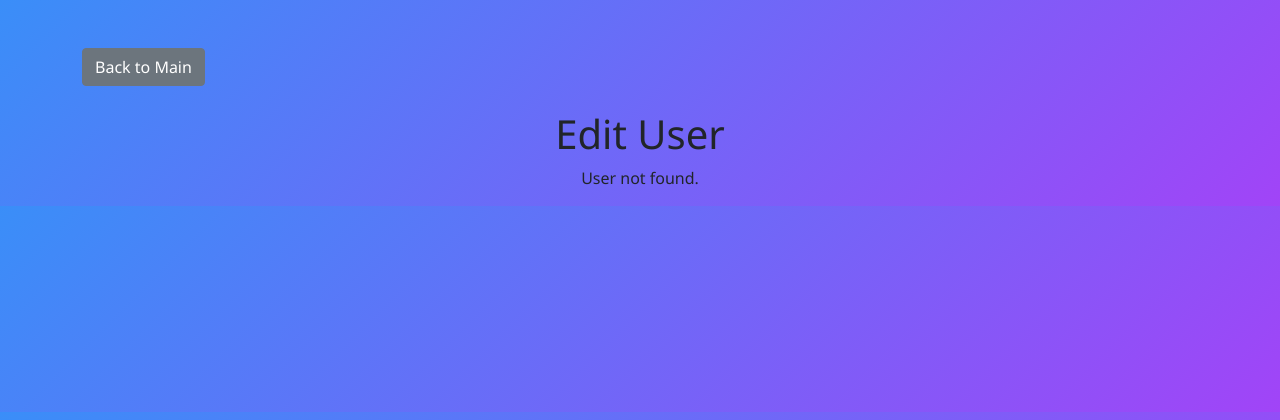
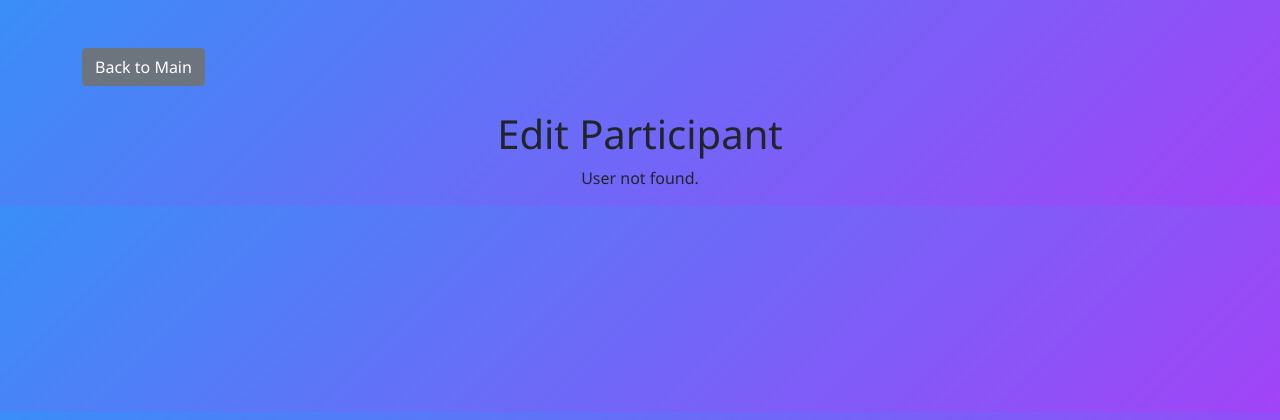
Before and after one commit to Molham-arch/Loterij, a PHP site: page /participants/edit_user.php in a window 1280 px wide. Shown: the top 420 px of the page. Run offline with PHP 8.4, Linux system fonts and the light colour scheme; data that the repository does not hold is empty.

Commit message:
Update edit_user.php

```diff
--- a/Loterij/participants/edit_user.php
+++ b/Loterij/participants/edit_user.php
@@ -63,14 +63,14 @@ if ($_SERVER["REQUEST_METHOD"] == "POST") {
     <meta name="viewport" content="width=device-width, initial-scale=1.0">
     <link rel="stylesheet" href="../css/bootstrap.min.css">
     <link rel="stylesheet" href="../css/style.css">
-    <title>Edit User</title>
+    <title>Edit Participants</title>
 </head>
 
 <body>
 
     <div class="container mt-5">
         <a href="participants.php" class="btn btn-secondary mb-4">Back to Main</a>
-        <h1 class="text-center">Edit User</h1>
+        <h1 class="text-center">Edit Participant</h1>
         <?php if ($user): ?>
             <form action="edit_user.php" method="POST" class="mt-4">
                 <input type="hidden" name="id" value="<?php echo htmlspecialchars($id); ?>">
```
